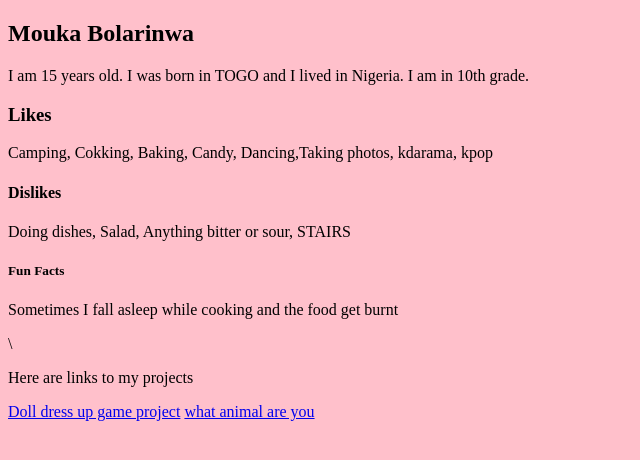
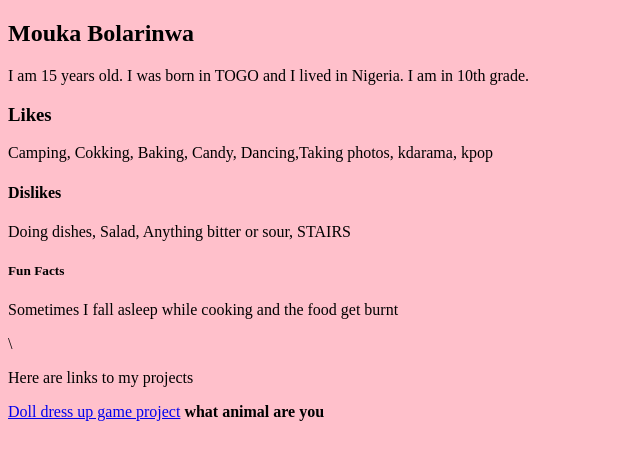
Before and after one commit to animepuppy1/animepuppy.github.io, a plain HTML site: page index.html in a window 1280 px wide. Shown: the whole page, without its empty margins (0-640 px from the left). Drawn offline with Linux system fonts and the light colour scheme.

Commit message:
Update index.html

```diff
--- a/index.html
+++ b/index.html
@@ -35,7 +35,7 @@ p {
 
     <p>   Here are links to my projects </p>
     <a href="Final Project.html">Doll dress up game project</a>
-    <a href="mouka.html">what animal are you</a>
+    <b href="mouka.html">what animal are you</b>
 <script type="text/javascript">
   alert("Welcome to my page!");
 </script>
```
